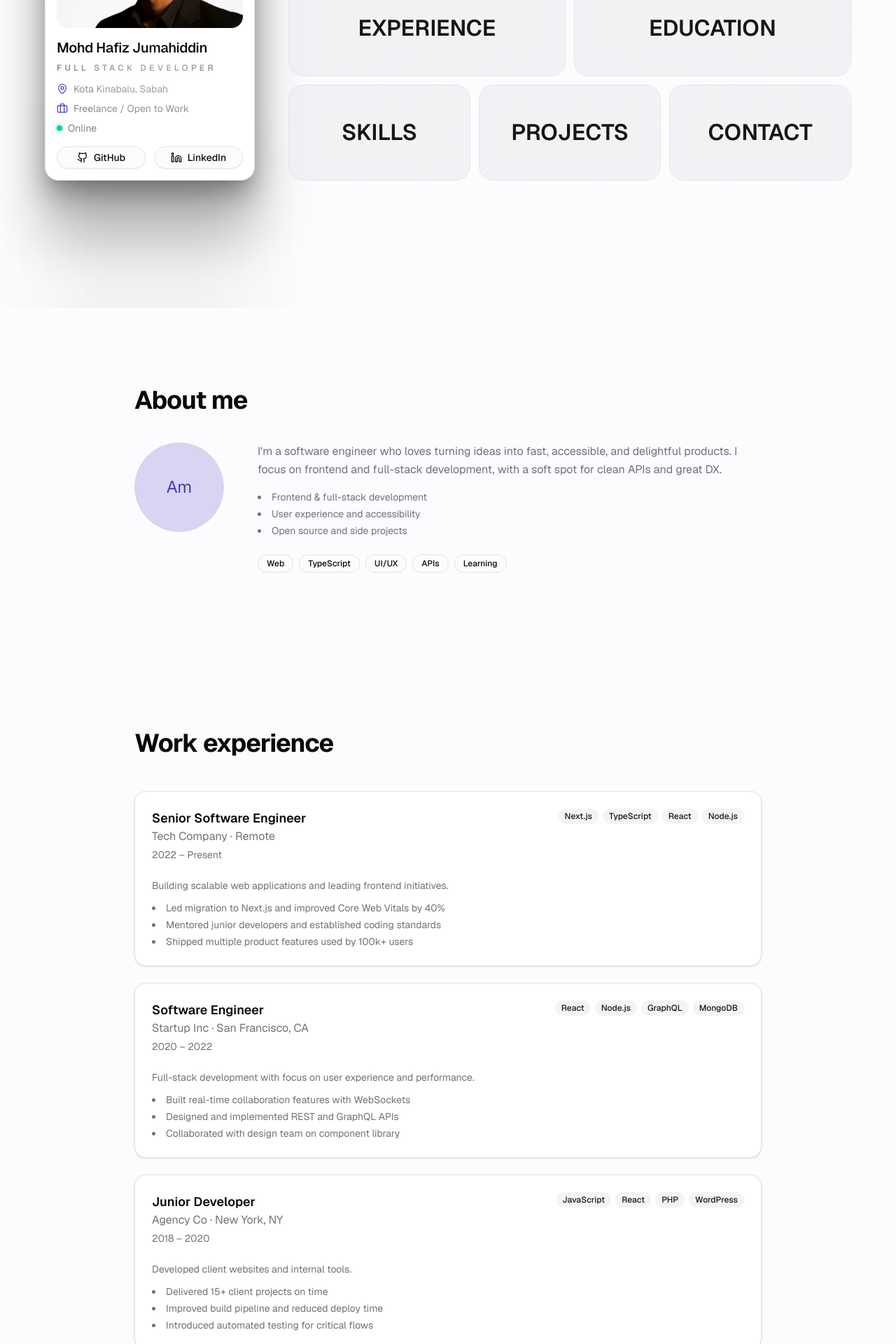
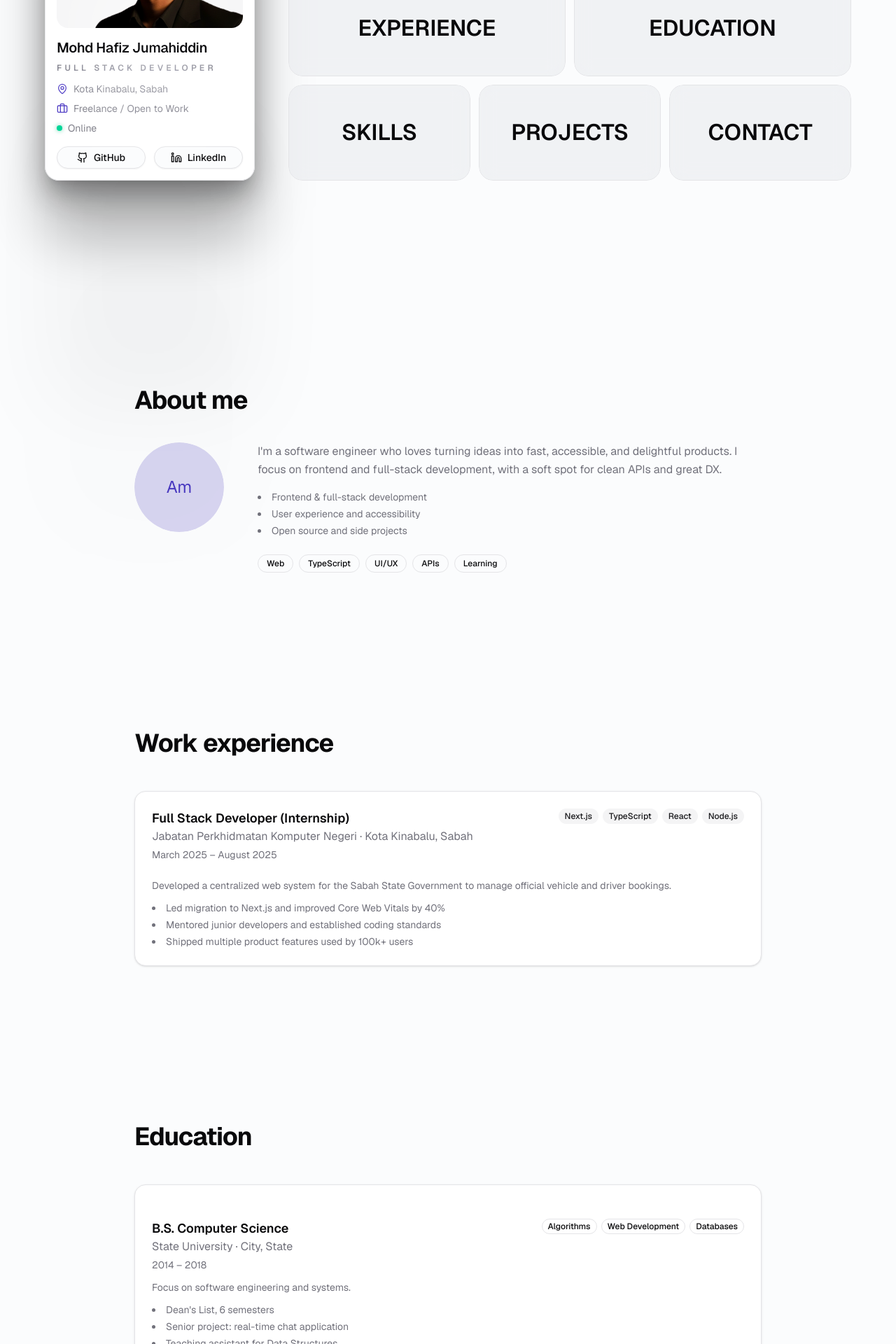
Before and after one commit to sSkr0d/portfolio-v2, a Next.js app: page / in a window 1280 px wide. Shown: the part 360-2280 px from the top of the page at 70% size. Built offline with nearby package versions, Linux system fonts and the light colour scheme.

Commit message:
marquee noise fix hero section menu

```diff
--- a/package.json
+++ b/package.json
@@ -9,6 +9,7 @@
     "lint": "eslint"
   },
   "dependencies": {
+    "@phosphor-icons/react": "^2.1.10",
     "class-variance-authority": "^0.7.1",
     "clsx": "^2.1.1",
     "framer-motion": "^12.33.0",
--- a/src/components/FlowingMenu.tsx
+++ b/src/components/FlowingMenu.tsx
@@ -1,11 +1,58 @@
 import React, { useRef, useEffect, useState } from 'react';
 import { gsap } from 'gsap';
+import {
+  IdentificationCardIcon,
+  BriefcaseIcon,
+  GraduationCapIcon,
+  HeadCircuitIcon,
+  GithubLogoIcon,
+  EnvelopeSimpleIcon,
+} from '@phosphor-icons/react';
 
 interface MenuItemData {
   link: string;
   text: string;
-  image: string;
 }
+
+const MENU_ICONS: Record<
+  string,
+  {
+    Icon: React.ComponentType<{ size?: number; color?: string; weight?: 'duotone' }>;
+    color: string;
+    iconBgClass: string;
+  }
+> = {
+  About: {
+    Icon: IdentificationCardIcon,
+    color: '#6366f1',
+    iconBgClass: 'bg-indigo-100 dark:bg-indigo-200',
+  },
+  Experience: {
+    Icon: BriefcaseIcon,
+    color: '#8b5cf6',
+    iconBgClass: 'bg-violet-100 dark:bg-violet-200',
+  },
+  Education: {
+    Icon: GraduationCapIcon,
+    color: '#7c3aed',
+    iconBgClass: 'bg-purple-100 dark:bg-purple-200',
+  },
+  Skills: {
+    Icon: HeadCircuitIcon,
+    color: '#06b6d4',
+    iconBgClass: 'bg-cyan-100 dark:bg-cyan-200',
+  },
+  Projects: {
+    Icon: GithubLogoIcon,
+    color: '#5b21b6',
+    iconBgClass: 'bg-violet-100 dark:bg-violet-200',
+  },
+  Contact: {
+    Icon: EnvelopeSimpleIcon,
+    color: '#4c1d95',
+    iconBgClass: 'bg-purple-100 dark:bg-purple-200',
+  },
+};
 
 interface FlowingMenuProps {
   items?: MenuItemData[];
@@ -26,11 +73,14 @@ interface MenuItemProps extends MenuItemData {
   borderColor: string;
   className?: string;
   showBorder?: boolean;
+  iconComponent?: React.ComponentType<{ size?: number; color?: string; weight?: 'duotone' }>;
+  iconColor?: string;
+  iconBgClass?: string;
 }
 
 const FlowingMenu: React.FC<FlowingMenuProps> = ({
   items = [],
-  speed = 15,
+  speed = 5,
   textColor = '#fff',
   bgColor = '#060010',
   marqueeBgColor = '#fff',
@@ -43,6 +93,7 @@ const FlowingMenu: React.FC<FlowingMenuProps> = ({
   const renderItem = (label: string, layoutClassName: string) => {
     const item = itemLookup.get(label.toLowerCase());
     if (!item) return null;
+    const config = MENU_ICONS[label];
 
     return (
       <div className={`${layoutClassName} overflow-hidden rounded-2xl`}>
@@ -54,6 +105,9 @@ const FlowingMenu: React.FC<FlowingMenuProps> = ({
           marqueeTextColor={marqueeTextColor}
           borderColor={borderColor}
           className="h-full w-full rounded-2xl"
+          iconComponent={config?.Icon}
+          iconColor={config?.color}
+          iconBgClass={config?.iconBgClass ?? ''}
         />
       </div>
     );
@@ -68,10 +122,6 @@ const FlowingMenu: React.FC<FlowingMenuProps> = ({
           aria-hidden="true"
         >
           <span className="relative z-10 text-xs uppercase tracking-[0.35em] text-muted-foreground">Placeholder</span>
-          <div
-            className="pointer-events-none absolute inset-0 z-20 rounded-2xl bg-[url('/noise.webp')] bg-repeat bg-size-[200px_200px] opacity-15"
-            aria-hidden
-          />
         </div>
         {renderItem('Experience', 'col-span-3 row-span-1')}
         {renderItem('Education', 'col-span-3 row-span-1')}
@@ -86,14 +136,16 @@ const FlowingMenu: React.FC<FlowingMenuProps> = ({
 const MenuItem: React.FC<MenuItemProps> = ({
   link,
   text,
-  image,
   speed,
   textColor,
   marqueeBgColor,
   marqueeTextColor,
   borderColor,
   className = '',
-  showBorder = true
+  showBorder = true,
+  iconComponent: Icon,
+  iconColor,
+  iconBgClass = '',
 }) => {
   const itemRef = useRef<HTMLDivElement>(null);
   const marqueeRef = useRef<HTMLDivElement>(null);
@@ -126,7 +178,7 @@ const MenuItem: React.FC<MenuItemProps> = ({
     calculateRepetitions();
     window.addEventListener('resize', calculateRepetitions);
     return () => window.removeEventListener('resize', calculateRepetitions);
-  }, [text, image]);
+  }, [text, Icon]);
 
   useEffect(() => {
     const setupMarquee = () => {
@@ -155,7 +207,7 @@ const MenuItem: React.FC<MenuItemProps> = ({
         animationRef.current.kill();
       }
     };
-  }, [text, image, repetitions, speed]);
+  }, [text, Icon, repetitions, speed]);
 
   const handleMouseEnter = (ev: React.MouseEvent<HTMLAnchorElement>) => {
     if (!itemRef.current || !marqueeRef.current || !marqueeInnerRef.current) return;
@@ -197,22 +249,25 @@ const MenuItem: React.FC<MenuItemProps> = ({
         className="absolute top-0 left-0 z-10 w-full h-full overflow-hidden pointer-events-none translate-y-[101%] bg-black text-white dark:bg-white dark:text-black"
         ref={marqueeRef}
       >
-        <div className="h-full w-fit flex text-inherit" ref={marqueeInnerRef}>
+        <div
+          className="pointer-events-none absolute inset-0 z-10 bg-[url('/noise.webp')] bg-repeat bg-size-[200px_200px] opacity-25 mix-blend-screen dark:invert dark:mix-blend-multiply"
+          aria-hidden
+        />
+        <div className="relative z-15 h-full w-fit flex text-inherit" ref={marqueeInnerRef}>
           {[...Array(safeRepetitions)].map((_, idx) => (
-            <div className="marquee-part flex items-center shrink-0 text-inherit" key={idx}>
-              <span className="whitespace-nowrap uppercase font-normal text-[4vh] leading-none px-[1vw]">{text}</span>
-              <div
-                className="w-[200px] h-[7vh] my-[2em] mx-[2vw] py-[1em] rounded-[50px] bg-cover bg-center"
-                style={{ backgroundImage: `url(${image})` }}
-              />
+            <div className="marquee-part flex items-center gap-10 shrink-0 text-inherit" key={idx}>
+              <span className="whitespace-nowrap uppercase font-normal text-[4vh] leading-none pl-10">{text}</span>
+              {Icon && iconColor ? (
+                <div
+                  className={`relative z-20 flex items-center justify-center w-32 h-12 shrink-0 rounded-2xl p-3 ${iconBgClass}`}
+                >
+                  <Icon size={42} color={iconColor} weight="duotone" />
+                </div>
+              ) : null}
             </div>
           ))}
         </div>
       </div>
-      <div
-        className="pointer-events-none absolute inset-0 z-20 rounded-2xl bg-[url('/noise.webp')] bg-repeat bg-size-[200px_200px] opacity-15"
-        aria-hidden
-      />
     </div>
   );
 };
--- a/src/components/sections/HeroSection.tsx
+++ b/src/components/sections/HeroSection.tsx
@@ -26,36 +26,12 @@ const githubUrl = "https://github.com";
 const linkedinUrl = "https://linkedin.com";
 
 const flowingMenuItems = [
-  {
-    link: "#about",
-    text: "About",
-    image: "https://placehold.co/200x100/6366f1/fff?text=About",
-  },
-  {
-    link: "#experience",
-    text: "Experience",
-    image: "https://placehold.co/200x100/8b5cf6/fff?text=Work",
-  },
-  {
-    link: "#education",
-    text: "Education",
-    image: "https://placehold.co/200x100/7c3aed/fff?text=Edu",
-  },
-  {
-    link: "#skills",
-    text: "Skills",
-    image: "https://placehold.co/200x100/6d28d9/fff?text=Skills",
-  },
-  {
-    link: "#projects",
-    text: "Projects",
-    image: "https://placehold.co/200x100/5b21b6/fff?text=Projects",
-  },
-  {
-    link: "#contact",
-    text: "Contact",
-    image: "https://placehold.co/200x100/4c1d95/fff?text=Contact",
-  },
+  { link: "#about", text: "About" },
+  { link: "#experience", text: "Experience" },
+  { link: "#education", text: "Education" },
+  { link: "#skills", text: "Skills" },
+  { link: "#projects", text: "Projects" },
+  { link: "#contact", text: "Contact" },
 ];
 
 export function HeroSection() {
@@ -84,7 +60,7 @@ export function HeroSection() {
   return (
     <section
       id="hero"
-      className="relative flex min-h-screen flex-col items-center justify-center overflow-hidden px-6 py-12 lg:flex-row lg:items-center lg:justify-center lg:gap-12"
+      className="relative flex min-h-screen flex-col items-center justify-center overflow-visible px-6 py-12 lg:flex-row lg:items-center lg:justify-center lg:gap-12"
     >
       <div className="mx-auto flex w-full max-w-6xl flex-col gap-10 lg:flex-row lg:items-stretch lg:justify-between lg:gap-12">
         {/* Left: Comet Card (profile / Pokemon-style card) */}
--- a/src/lib/content/experience.ts
+++ b/src/lib/content/experience.ts
@@ -13,12 +13,12 @@ export type ExperienceEntry = {
 export const experience: ExperienceEntry[] = [
   {
     id: "1",
-    title: "Senior Software Engineer",
-    company: "Tech Company",
-    location: "Remote",
-    startDate: "2022",
-    endDate: "Present",
-    description: "Building scalable web applications and leading frontend initiatives.",
+    title: "Full Stack Developer (Internship)",
+    company: "Jabatan Perkhidmatan Komputer Negeri",
+    location: "Kota Kinabalu, Sabah",
+    startDate: "March 2025",
+    endDate: "August 2025",
+    description: "Developed a centralized web system for the Sabah State Government to manage official vehicle and driver bookings.",
     highlights: [
       "Led migration to Next.js and improved Core Web Vitals by 40%",
       "Mentored junior developers and established coding standards",
@@ -26,34 +26,4 @@ export const experience: ExperienceEntry[] = [
     ],
     techStack: ["Next.js", "TypeScript", "React", "Node.js", "PostgreSQL"],
   },
-  {
-    id: "2",
-    title: "Software Engineer",
-    company: "Startup Inc",
-    location: "San Francisco, CA",
-    startDate: "2020",
-    endDate: "2022",
-    description: "Full-stack development with focus on user experience and performance.",
-    highlights: [
-      "Built real-time collaboration features with WebSockets",
-      "Designed and implemented REST and GraphQL APIs",
-      "Collaborated with design team on component library",
-    ],
-    techStack: ["React", "Node.js", "GraphQL", "MongoDB", "AWS"],
-  },
-  {
-    id: "3",
-    title: "Junior Developer",
-    company: "Agency Co",
-    location: "New York, NY",
-    startDate: "2018",
-    endDate: "2020",
-    description: "Developed client websites and internal tools.",
-    highlights: [
-      "Delivered 15+ client projects on time",
-      "Improved build pipeline and reduced deploy time",
-      "Introduced automated testing for critical flows",
-    ],
-    techStack: ["JavaScript", "React", "PHP", "WordPress", "MySQL"],
-  },
 ];
```
Also changed, not shown: 1 other file (tests, documents, lock files or other folders).
